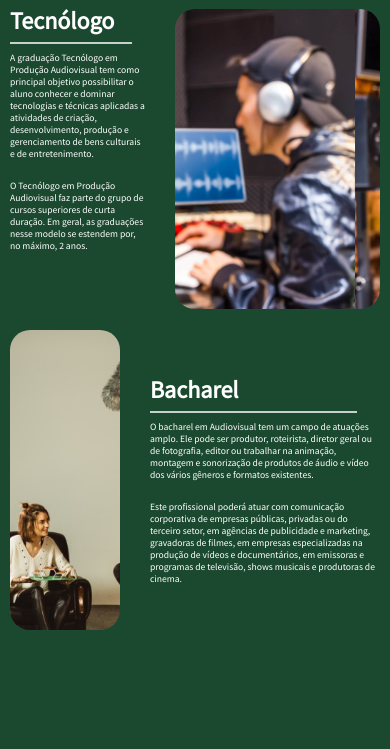
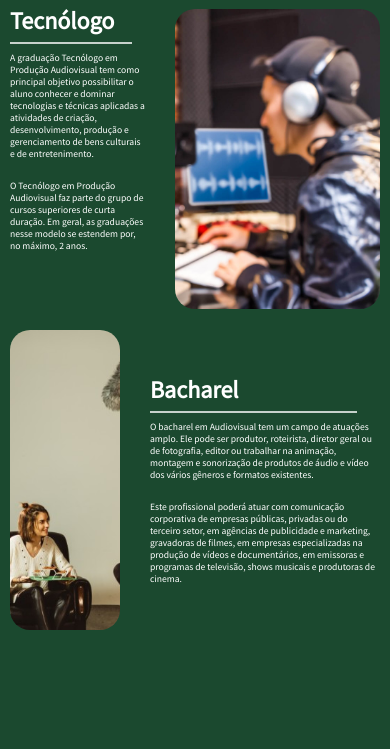
Before and after one commit to VicRuk/Feira-de-Profissoes_css, a plain HTML site: page index.html in a window 390 px wide. Shown: the part 3438-4187 px from the top of the page. Drawn offline with Linux system fonts and the light colour scheme.

Commit message:
Alpha 1.1.1

```diff
--- a/css/style.css
+++ b/css/style.css
@@ -1409,7 +1409,7 @@ footer .wave#wave4{
         width: 180px;
     }
     #graduacao-img1{
-        background-position-x: -170px;
+        background-position-x: right;
         bottom: -30px;
     }
     .graduacao-caixa1{
@@ -1610,7 +1610,7 @@ footer .wave#wave4{
         width: 110px;
     }
     #graduacao-img1{
-        background-position-x: -270px;
+        background-position-x: right;
     }
     .graduacao-caixa1{
         margin-bottom: 3.2em;
```
